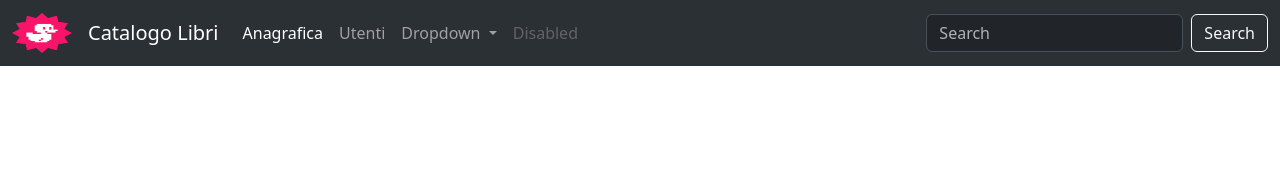
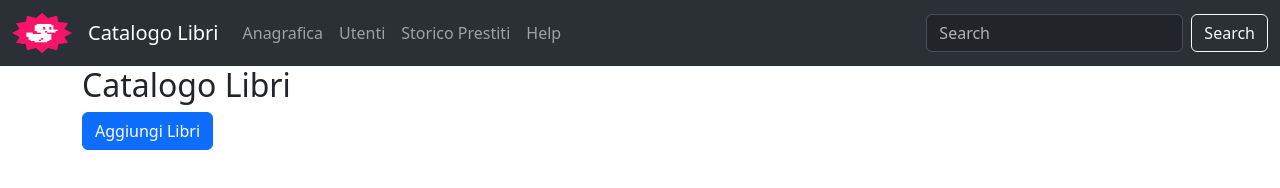
Before and after one commit to Nicole-Villon-Alejandro/html-css-bootstrap-dashboard, a plain HTML site: page index.html in a window 1280 px wide. Drawn offline with nearby package versions, Linux system fonts and the light colour scheme.

Commit message:
add:changes

```diff
--- a/index.html
+++ b/index.html
@@ -21,27 +21,37 @@
           <div class="collapse navbar-collapse" id="navbarSupportedContent">
             <ul class="navbar-nav me-auto mb-2 mb-lg-0">
               <li class="nav-item">
-                <a class="nav-link active" aria-current="page" href="#">Anagrafica</a>
+                <a class="nav-link" href="#">Anagrafica</a>
               </li>
-              <li class="nav-item">
+              <li>
                 <a class="nav-link" href="#">Utenti</a>
               </li>
-              <li class="nav-item dropdown">
-                <a class="nav-link dropdown-toggle" href="#" role="button" data-bs-toggle="dropdown" aria-expanded="false">
-                  Dropdown
-                </a>
+              <li>
+                <a class="nav-link" href="#">Storico Prestiti</a>
               </li>
-              <li class="nav-item">
-                <a class="nav-link disabled" aria-disabled="true">Disabled</a>
+              <li>
+                <a class="nav-link" href="#">Help</a>
               </li>
+
             </ul>
             <form class="d-flex" role="search">
-              <input class="form-control me-2" type="search" placeholder="Search" aria-label="Search">
+              <input class="form-control me-2"  type="search" placeholder="Search" aria-label="Search">
               <button class="btn btn-outline-light" type="submit">Search</button>
             </form>
           </div>
         </div>
       </nav>
+
+      <div class="container">
+        <div>
+            <h2>
+                Catalogo Libri
+            </h2>
+            <button type="button" class="btn btn-primary">Aggiungi Libri</button>
+
+
+        </div>
+      </div>
 
 
 
```
